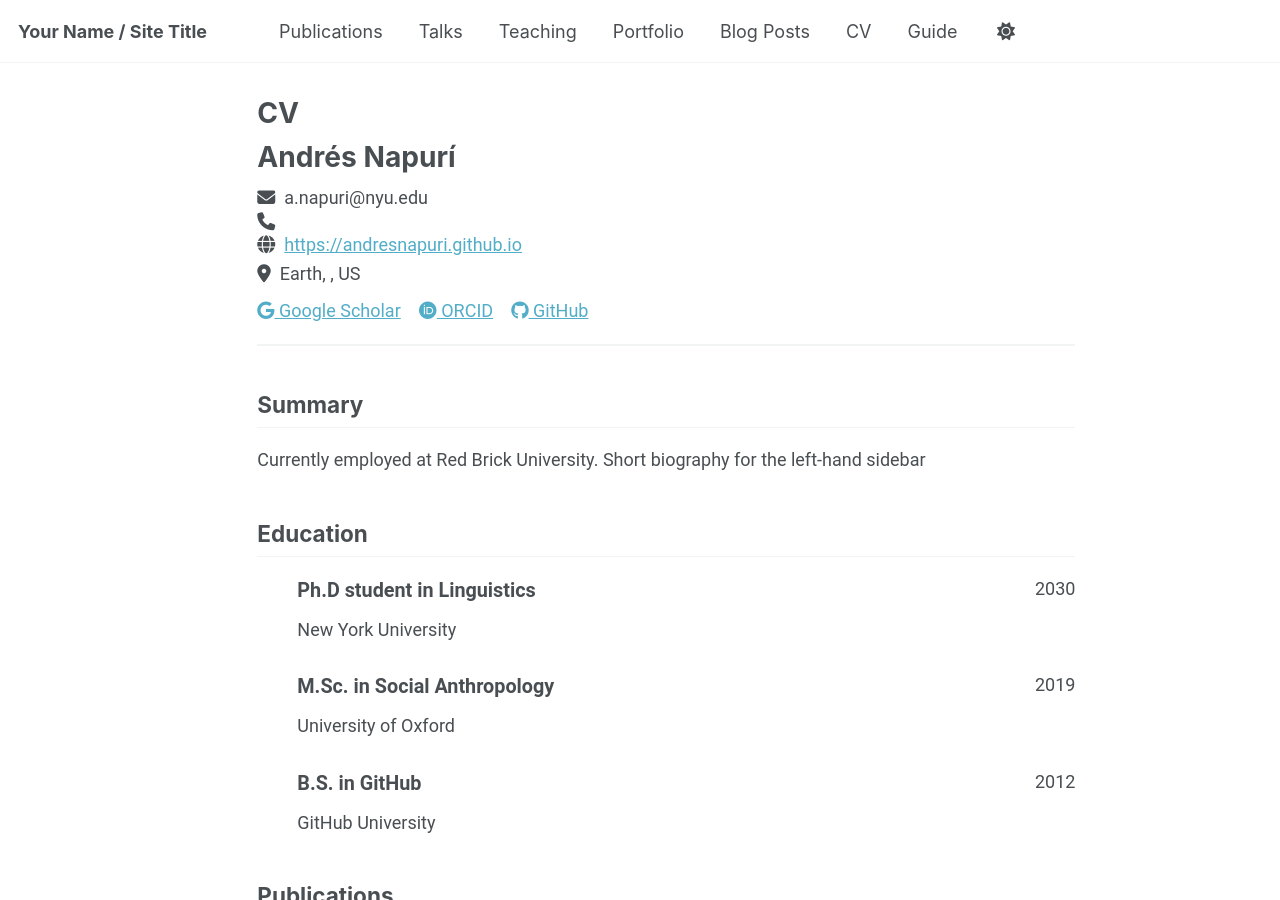
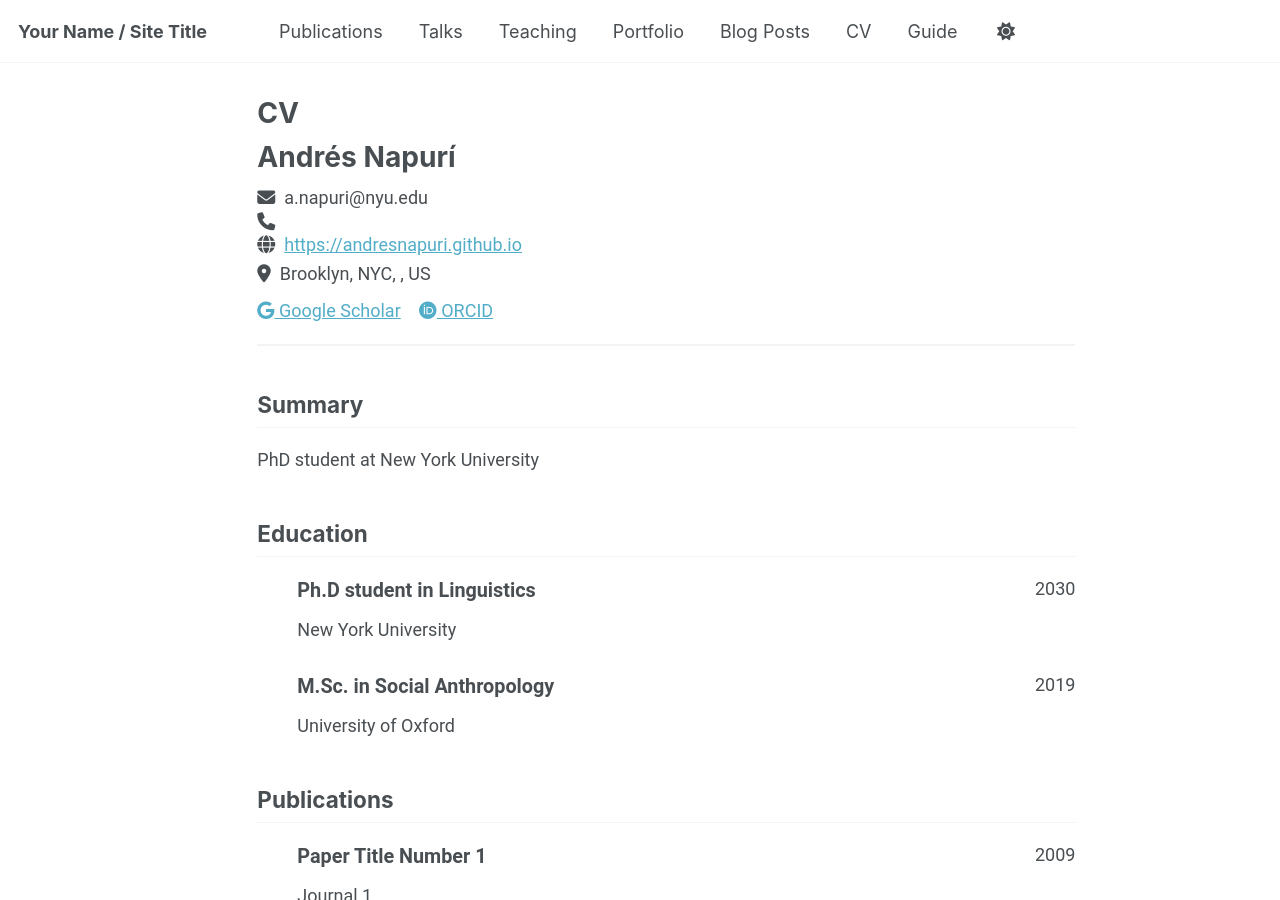
Before and after one commit to andresnapuri/andresnapuri.github.io, a Jekyll site: the page built from _pages/cv-json.md, in a window 1280 px wide and 900 px high. Built offline with Jekyll 4.4.1, drawn with Linux system fonts in a browser that asks for light colours; a script that is not in the unit is left out.

Commit message:
Update cv.json

```diff
--- a/_data/cv.json
+++ b/_data/cv.json
@@ -4,11 +4,11 @@
     "email": "a.napuri@nyu.edu",
     "phone": "",
     "website": "https://andresnapuri.github.io",
-    "summary": "Currently employed at Red Brick University. Short biography for the left-hand sidebar",
+    "summary": "PhD student at New York University",
     "location": {
       "address": "",
       "postalCode": "",
-      "city": "Earth",
+      "city": "Brooklyn, NYC",
       "countryCode": "US",
       "region": ""
     },
@@ -16,18 +16,13 @@
       {
         "network": "Google Scholar",
         "username": "",
-        "url": "https://scholar.google.com/citations?user=PS_CX0AAAAAJ"
+        "url": "https://scholar.google.com/citations?user=vLYPTEwAAAAJ&hl=es"
       },
       {
         "network": "ORCID",
         "username": "",
-        "url": "http://orcid.org/yourorcidurl"
+        "url": "http://orcid.org/0000-0003-1103-572X"
       },
-      {
-        "network": "GitHub",
-        "username": "academicpages",
-        "url": "https://github.com/academicpages"
-      }
     ]
   },
   "work": [],
@@ -50,15 +45,6 @@
       "gpa": null,
       "courses": []
     },
-    {
-      "institution": "GitHub University",
-      "area": "B.S. in GitHub",
-      "studyType": "",
-      "startDate": "",
-      "endDate": "2012",
-      "gpa": null,
-      "courses": []
-    }
   ],
   "skills": [],
   "languages": [],
```
